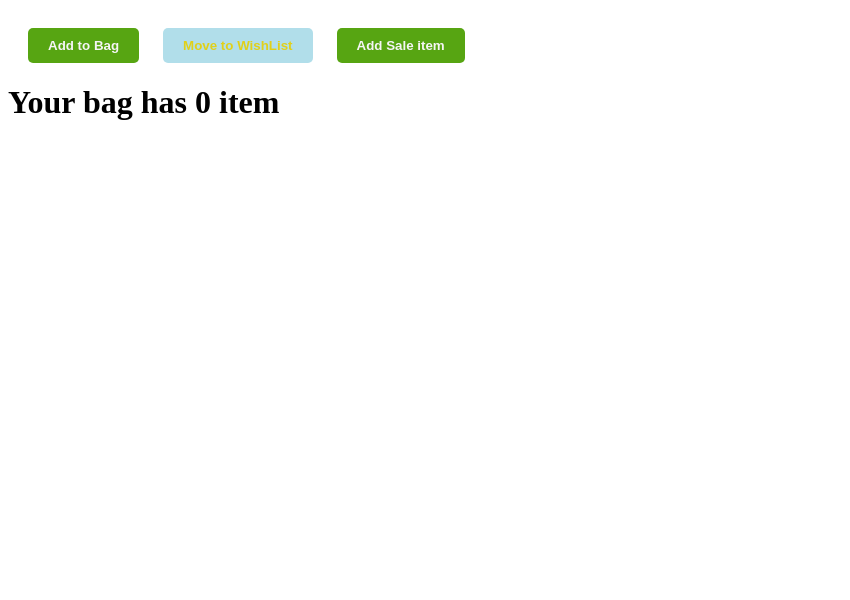
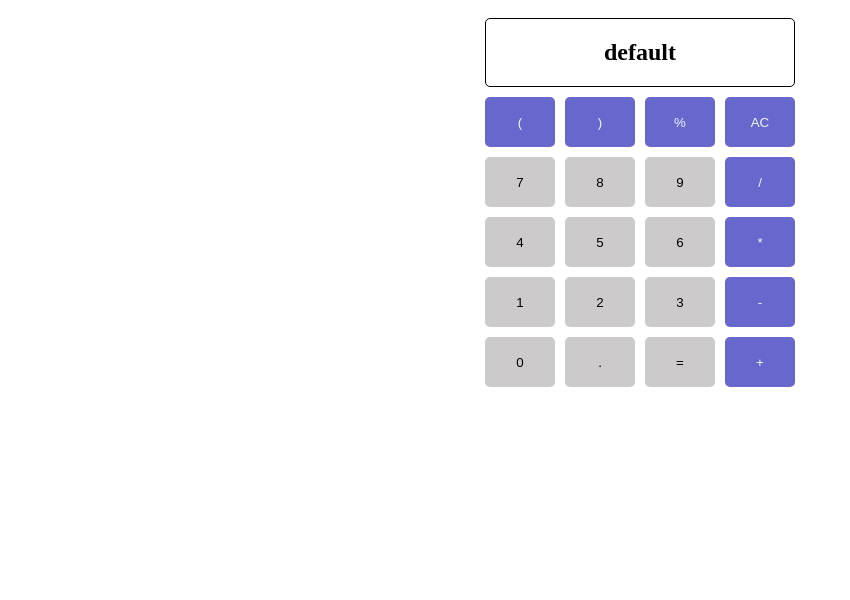
Before and after one commit to Anindaa06/Web-Dev-practice, a plain HTML site: page js/var/index.html in a window 1280 px wide. Shown: the whole page, without its empty margins (0-850 px from the left). Drawn offline with Linux system fonts and the light colour scheme; files whose address does not match are found by name.

Commit message:
Making Calc for js Practice

```diff
--- a/js/var/css/style.css
+++ b/js/var/css/style.css
@@ -1,21 +1,42 @@
-.b1{
-  color: whitesmoke;
-  padding: 10px 20px;
-  margin-left: 20px;
-  margin-top: 20px;
-  border: none;
-  background-color:  rgb(87, 165, 18);
-  font-weight: bold;
+#display {
+  border: 1px solid black;
+  padding: 20px;
+  display: flex;
+  justify-content: center;
+  box-sizing: border-box;
+  margin: 0 auto 10px;
+  width: 310px;
   border-radius: 5px;
 }
 
-.b2 {
-  color: rgb(225, 208, 25);
-  padding: 10px 20px;
-  margin-left: 20px;
-  margin-top: 20px;
+#calc {
+  padding-left: 40px;
+  padding-right: 40px;
+  padding-top: 10px;
+  padding-bottom: 200px;
+  margin-left: 50px;
+  margin-right: 50px;
+  align-items: center;
+}
+
+button {
+  width: 70px;
+  height: 50px;
+  color: black;
+  border-radius: 5px;
   border: none;
-  background-color:  rgb(177, 222, 234);
-  font-weight: bold;
-  border-radius: 5px;
+  background-color: rgb(204, 202, 202);
 }
+
+#rows {
+  display: flex;
+  justify-content: center;
+  gap: 10px;
+  margin-top: 10px;
+  margin-bottom: 10px;
+}
+
+.special-buttons {
+  background-color: rgb(103, 103, 206);
+  color: aliceblue;
+}
--- a/js/var/index.html
+++ b/js/var/index.html
@@ -7,16 +7,46 @@
   <link rel="stylesheet" href="css/style.css">
 </head>
 <body>
+  <div id="calc">
+    <h2 id="display">default</h2>
 
-  <button class="b1" onclick="cartQuantity += 1;
-  document.querySelector('.t1').innerText = `Your bag has ` + cartQuantity + ` item`">Add to Bag</button>
+    <div id="rows">
+    <button class="special-buttons" id="(">(</button>
+    <button class="special-buttons" id=")">)</button>
+    <button class="special-buttons" id="%">%</button>
+    <button class="special-buttons" id="ac">AC</button>
+    </div>
 
-  <button class="b2" onclick="cartQuantity -= 1;
-  document.querySelector('#cart').innerText = `Your bag has ${cartQuantity} item`">Move to WishList</button>
+    <div id="rows">
+    <button id="7">7</button>
+    <button id="8">8</button>
+    <button id="9">9</button>
+    <button id="/" class="special-buttons">/</button>
+    </div>
 
-  <button class="b1">Add Sale item</button>
+    <div id="rows">
+    <button id="4">4</button>
+    <button id="5">5</button>
+    <button id="6">6</button>
+    <button class="special-buttons" id="*">*</button>
+    </div>
 
-  <h1 class="t1" id="cart">Your bag contains 0 items</h1>
+    <div id="rows">
+    <button id="1">1</button>
+    <button id="2">2</button>
+    <button id="3">3</button>
+    <button class="special-buttons" id="-">-</button>
+    </div>
+
+    <div id="rows">
+    <button id="0">0</button>
+    <button id=".">.</button>
+    <button id="=">=</button>
+    <button class="special-buttons" id="+">+</button>
+    </div>
+
+  </div>
+
 
   <script src="scripts/index.js"></script>
 </body>
--- a/js/var/scripts/index.js
+++ /dev/null
@@ -1,2 +0,0 @@
-let cartQuantity = 0
-document.querySelector('.t1').innerText = `Your bag has ` + cartQuantity + ` item`
```
